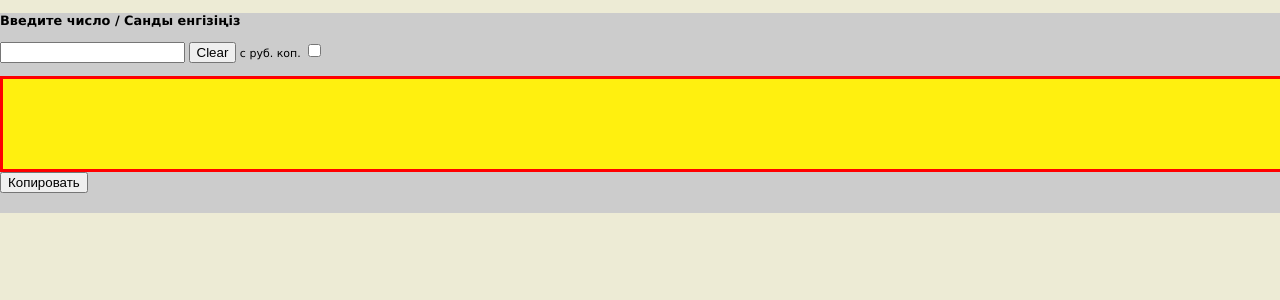
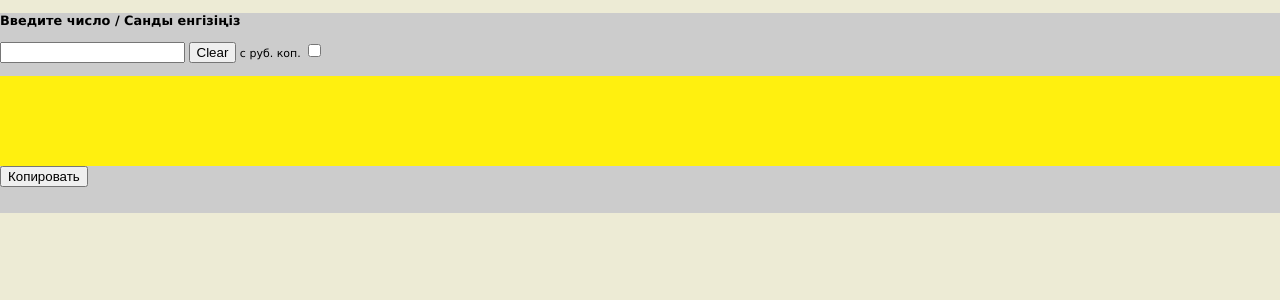
Before and after one commit to trmk1/kaz_num.github.io, a PHP site: page / in a window 1280 px wide. Shown: the top 300 px of the page. Run offline with PHP 8.4, Linux system fonts and the light colour scheme.

Commit message:
Update style.css

```diff
--- a/style.css
+++ b/style.css
@@ -12,7 +12,7 @@
 	font-size: 16px;
 	color: #00000;
 	font-family: Arial;
-    border: 3px solid red; /* задаём границу */
+    #border: 3px solid red; /* задаём границу */
     background:#fff00f;
 }
 
```
